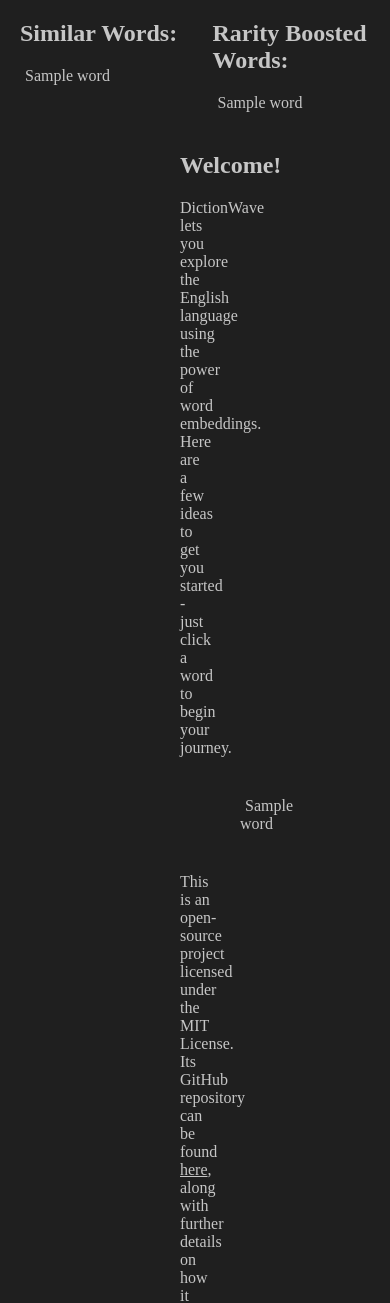
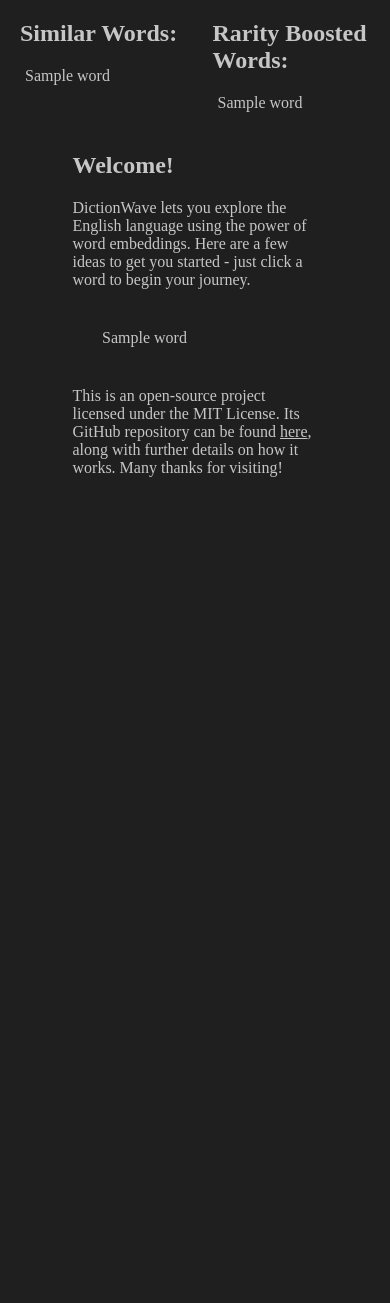
Before and after one commit to jhelsby/DictionWave, a Flask app: template templates/index.html in a window 390 px wide; the page is wider, and only the part inside the window is pictured. Shown: the part 87-1390 px from the top of that part. After the commit the page ends 564 px from the top of that part, so only its background shows below. Run offline with Flask 3, Linux system fonts and the light colour scheme; the template is opened without the code that fills it: most values are stand-ins (such as "Sample title", 1, 10 or a date in 2020); parts of the project's set-up code (start-up, migrations or seed data) failed here and were passed over.

Commit message:
Improved welcome text for mobile devices

```diff
--- a/templates/index.html
+++ b/templates/index.html
@@ -68,12 +68,12 @@
 
         .welcome {
             margin-top: 40px;
-            margin-left: 160px;
-            margin-right: 160px;
+            margin-left: 15%;
+            margin-right: 15%;
         }
 
         .example {
-            margin: 40px 60px;
+            margin: 40px 10%;
         }
     </style>
 </head>
```
